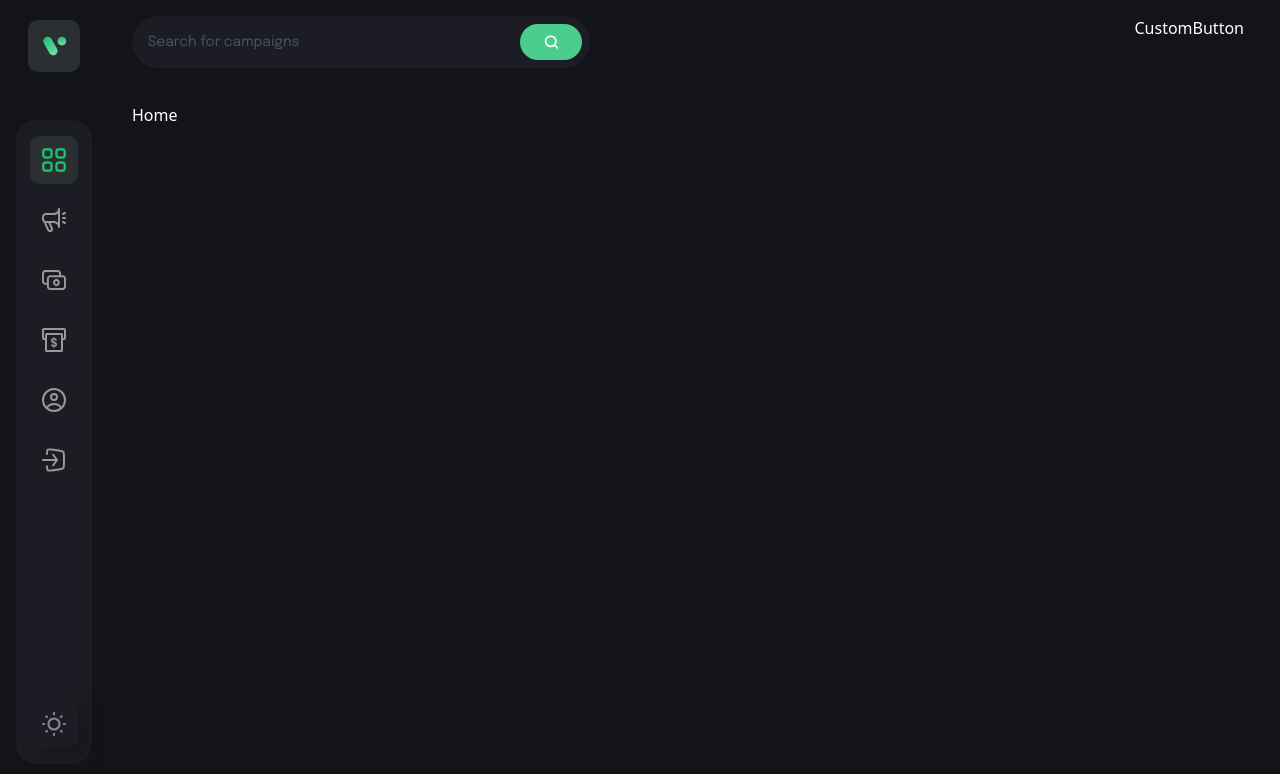
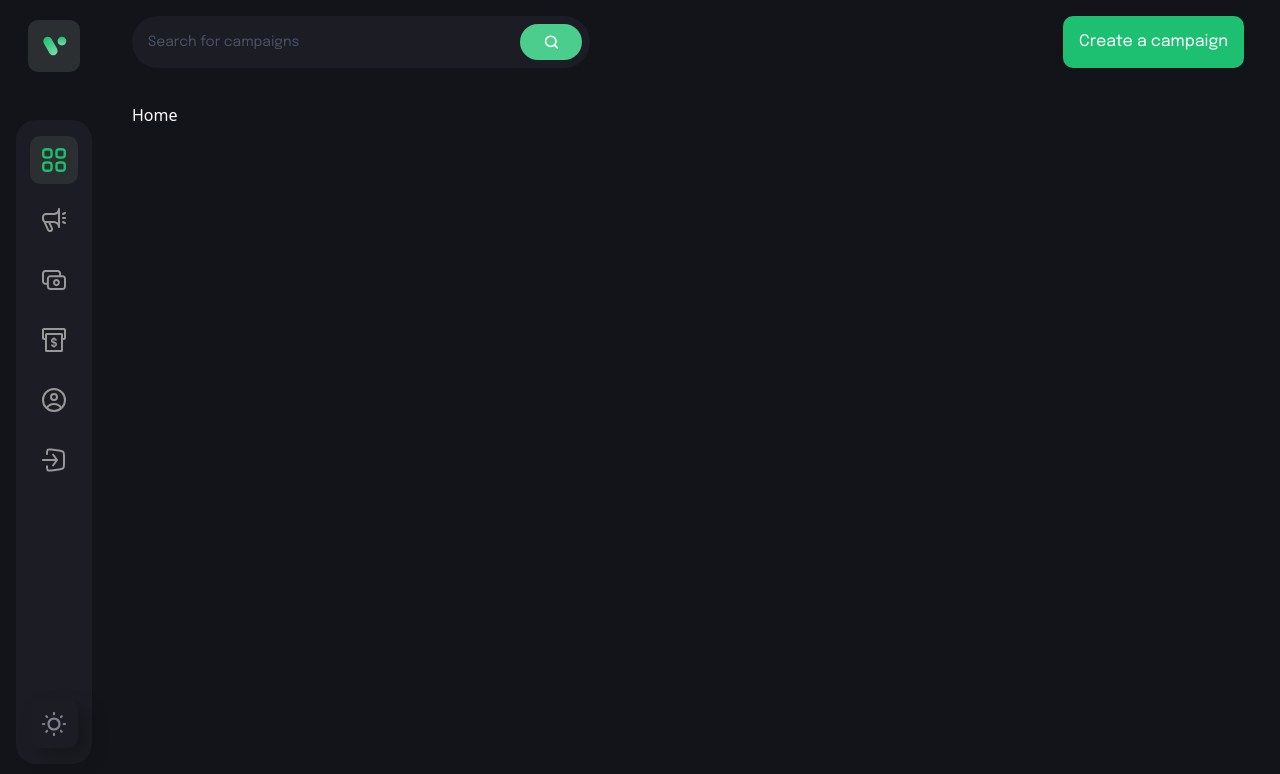
Before and after one commit to VishalChauhan011/StartMeUp, a React (Vite) app in the folder client/: page / in a window 1280 px wide. Shown: the top 774 px of the page. Built offline with nearby package versions, Linux system fonts and the light colour scheme; what @thirdweb-dev/react would draw is missing.

Commit message:
Create Custom Button

```diff
--- a/client/src/components/CustomButton.jsx
+++ b/client/src/components/CustomButton.jsx
@@ -1,7 +1,15 @@
 import React from "react";
 
-const CustomButton = () => {
-  return <div>CustomButton</div>;
+const CustomButton = ({ btnType, title, handleClick, styles }) => {
+  return (
+    <button
+      type={btnType}
+      className={` font-epilogue font-semiboldtext-[16px] leading-[26px] text-white min-h-[52px] px-4 rounded-[10px] ${styles}`}
+      onClick={handleClick}
+    >
+      {title}
+    </button>
+  );
 };
 
 export default CustomButton;
```
